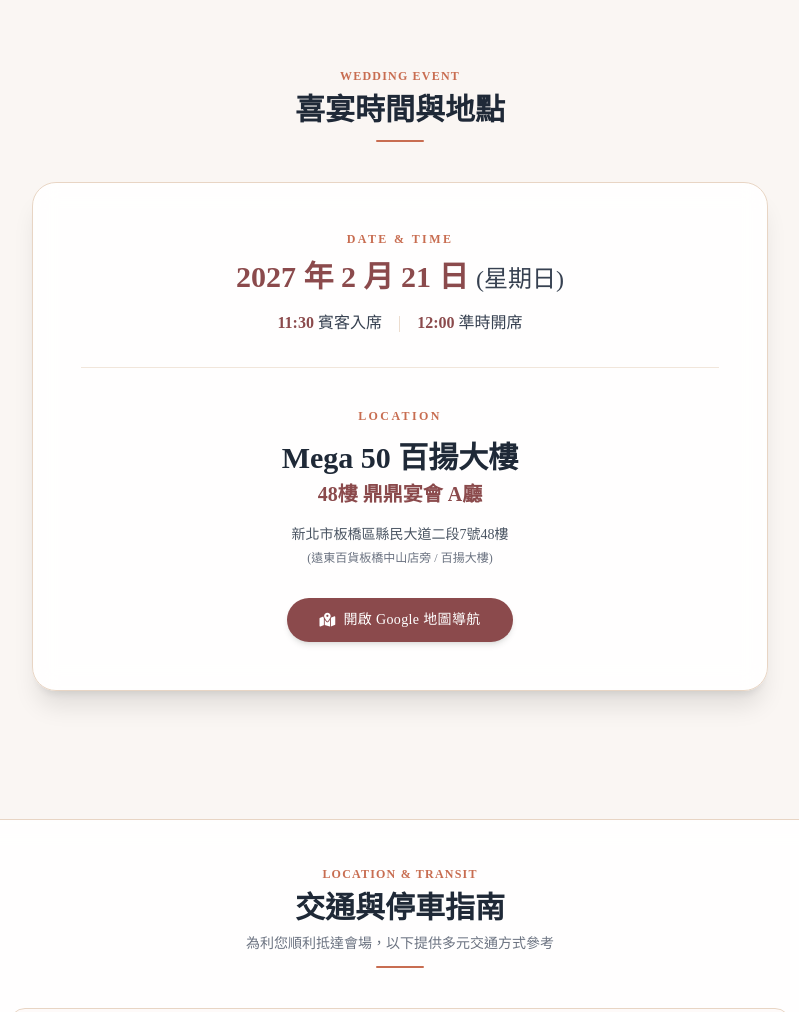
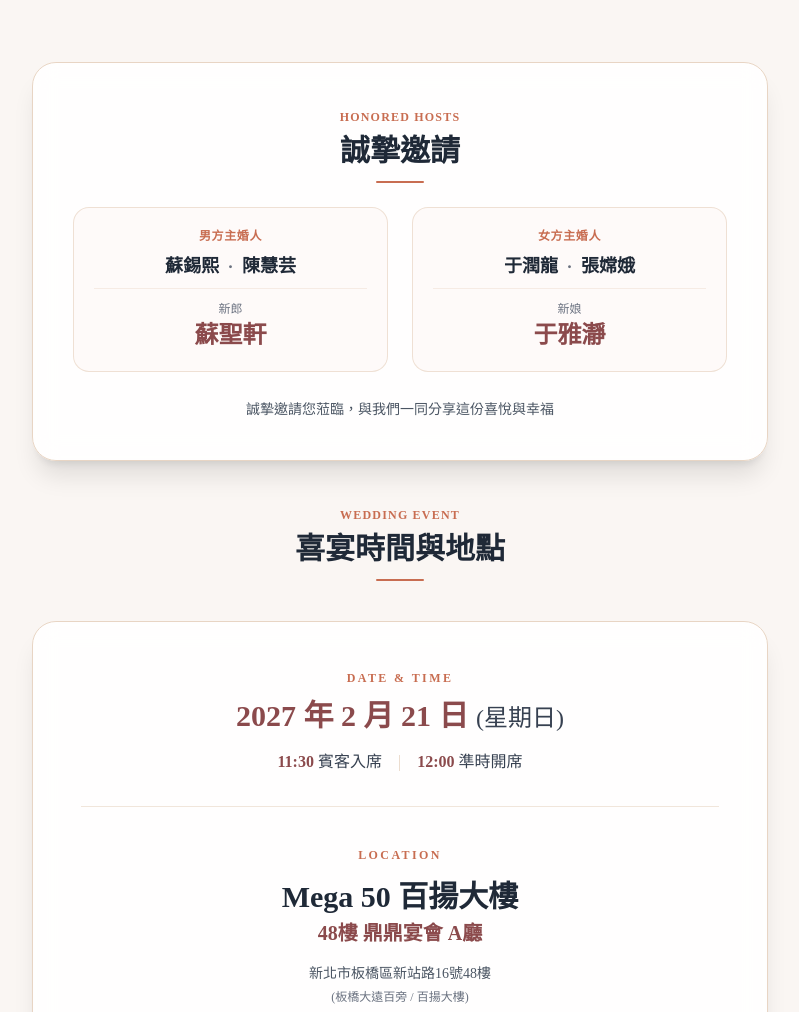
Before and after one commit to shingyuyea/S-Y, a plain HTML site: page index.html in a window 1280 px wide. Shown: the part 1226-2238 px from the top of the page, without its empty margins (240-1039 px from the left). Drawn offline with nearby package versions, Linux system fonts and the light colour scheme.

Commit message:
Add files via upload

```diff
--- a/index.html
+++ b/index.html
@@ -139,6 +139,40 @@
     </section>
 
     <section id="wedding-info" class="py-16 px-4 max-w-3xl mx-auto">
+        <!-- 主婚人與新人資訊卡片 -->
+        <div class="glass-card bg-white/90 p-6 md:p-10 rounded-3xl shadow-xl border border-warmchampagne text-center mb-10 space-y-6">
+            <div class="text-center">
+                <span class="text-softterracotta text-xs font-semibold tracking-widest uppercase">Honored Hosts</span>
+                <h3 class="text-2xl md:text-3xl font-bold text-gray-800 font-serifTC mt-1">誠摯邀請</h3>
+                <div class="w-12 h-0.5 bg-softterracotta mx-auto mt-3 rounded-full"></div>
+            </div>
+
+            <div class="grid grid-cols-1 md:grid-cols-2 gap-4 md:gap-6 text-gray-700">
+                <!-- 男方主婚人與新郎 -->
+                <div class="p-5 rounded-2xl bg-blush/60 border border-warmchampagne/70 space-y-2">
+                    <p class="text-xs text-softterracotta font-semibold tracking-wider uppercase">男方主婚人</p>
+                    <p class="text-base md:text-lg font-bold text-gray-800 font-serifTC">蘇錫熙 <span class="text-sm font-normal text-gray-500">・</span> 陳慧芸</p>
+                    <div class="pt-3 border-t border-warmchampagne/40">
+                        <p class="text-xs text-gray-500 mb-0.5">新郎</p>
+                        <p class="text-xl md:text-2xl font-bold text-rosewood font-serifTC">蘇聖軒</p>
+                    </div>
+                </div>
+
+                <!-- 女方主婚人與新娘 -->
+                <div class="p-5 rounded-2xl bg-blush/60 border border-warmchampagne/70 space-y-2">
+                    <p class="text-xs text-softterracotta font-semibold tracking-wider uppercase">女方主婚人</p>
+                    <p class="text-base md:text-lg font-bold text-gray-800 font-serifTC">于潤龍 <span class="text-sm font-normal text-gray-500">・</span> 張嫦娥</p>
+                    <div class="pt-3 border-t border-warmchampagne/40">
+                        <p class="text-xs text-gray-500 mb-0.5">新娘</p>
+                        <p class="text-xl md:text-2xl font-bold text-rosewood font-serifTC">于雅瀞</p>
+                    </div>
+                </div>
+            </div>
+            <p class="text-xs md:text-sm text-gray-600 font-serifTC leading-relaxed pt-1">
+                誠摯邀請您蒞臨，與我們一同分享這份喜悅與幸福
+            </p>
+        </div>
+
         <div class="text-center mb-10">
             <span class="text-softterracotta text-xs font-semibold tracking-widest uppercase">Wedding Event</span>
             <h2 class="text-2xl md:text-3xl font-bold text-gray-800 font-serifTC mt-1">喜宴時間與地點</h2>
@@ -165,10 +199,10 @@
                     <p class="text-rosewood font-semibold text-lg md:text-xl mt-1">48樓 鼎鼎宴會 A廳</p>
                 </div>
                 <p class="text-gray-600 text-sm max-w-md mx-auto leading-relaxed">
-                    新北市板橋區縣民大道二段7號48樓<br><span class="text-xs text-gray-500">(遠東百貨板橋中山店旁 / 百揚大樓)</span>
+                    新北市板橋區新站路16號48樓<br><span class="text-xs text-gray-500">(板橋大遠百旁 / 百揚大樓)</span>
                 </p>
                 <div class="pt-3">
-                    <a href="https://maps.google.com/?q=Mega+50+餐飲及宴會+48樓+鼎鼎宴會廳" target="_blank" rel="noopener noreferrer"
+                    <a href="https://maps.google.com/?q=新北市板橋區新站路16號48樓" target="_blank" rel="noopener noreferrer"
                        class="inline-flex items-center justify-center gap-2 bg-rosewood hover:bg-softterracotta text-white font-medium py-3 px-8 rounded-full shadow-md hover:shadow-lg transition-all text-sm tracking-wide">
                         <i class="fa-solid fa-map-location-dot"></i> 開啟 Google 地圖導航
                     </a>
```
